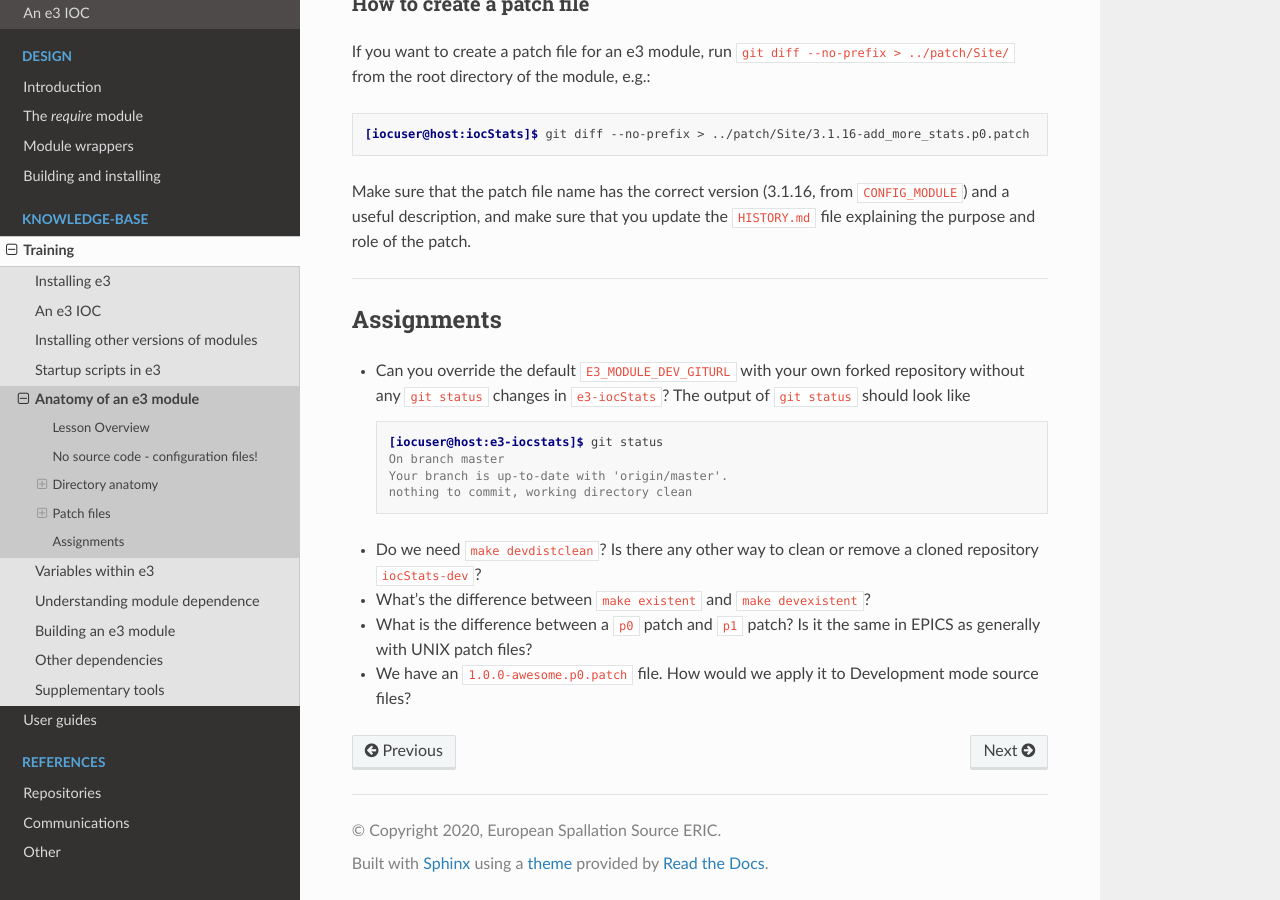
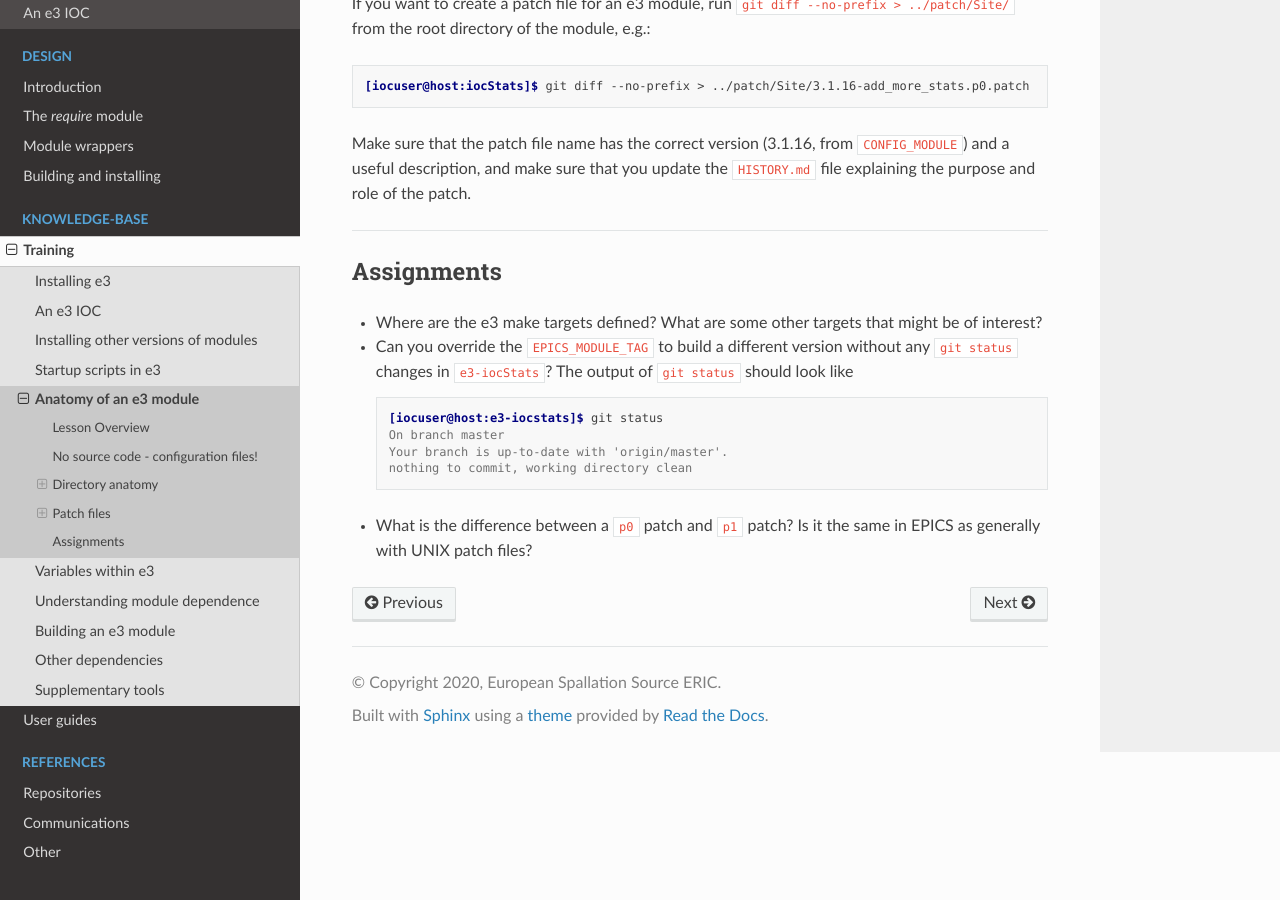
Before and after one commit to ttkorhonen/e3pages, a Sphinx documentation site: the page built from docs/kb/training/workbook/5_e3_modes.md, in a window 1280 px wide and 900 px high, scrolled down 6476 px. Built offline with Sphinx 7.4.7 and the Read the Docs theme 2.0.0, drawn with Linux system fonts in a browser that asks for light colours; some of the changed text lies outside the part shown.

Commit message:
Some more cleanup after removing dev mode text

````diff
--- a/docs/kb/training/workbook/5_e3_modes.md
+++ b/docs/kb/training/workbook/5_e3_modes.md
@@ -6,7 +6,6 @@ In this lesson, you'll learn how to do the following:
 
 * Understand why e3 wrappers don't hold any source code.
 * Understand the anatomy of an e3 wrapper.
-* Understand the difference between *Standard mode* and *Development mode*.
 * Learn how to apply and create patch files for EPICS base and other modules within e3.
 
 ---
@@ -119,7 +119,7 @@ As denoted in [Chapter 1](1_installing_e3.md), the standard make targets to buil
 * `make build`
 * `make install`
 
-The following additional `make` targets are of particular importance while using standard mode.
+The following additional `make` targets are of particular importance when working with an e3 module.
 
 * `make vars`: Prints out a list of relevant environment variables. Useful for debugging the environment.
 * `make debug`: Runs a debug of the build process, printing out the values of certain intermediate build variables.
@@ -255,7 +255,8 @@ explaining the purpose and role of the patch.
 
 ## Assignments
 
-* Can you override the default `E3_MODULE_DEV_GITURL` with your own forked repository without any `git status` changes in `e3-iocStats`? The output of `git status` should look like
+* Where are the e3 make targets defined? What are some other targets that might be of interest?
+* Can you override the `EPICS_MODULE_TAG` to build a different version without any `git status` changes in `e3-iocStats`? The output of `git status` should look like
 
   ```console
   [iocuser@host:e3-iocstats]$ git status
@@ -264,7 +265,4 @@ explaining the purpose and role of the patch.
   nothing to commit, working directory clean
   ```
 
-* Do we need `make devdistclean`? Is there any other way to clean or remove a cloned repository `iocStats-dev`? <!-- TODO: I feel like this is a question for us. Seriously, do we really need this? All it does is deletes the *-dev folder. -->
-* What's the difference between `make existent` and `make devexistent`?
 * What is the difference between a `p0` patch and `p1` patch? Is it the same in EPICS as generally with UNIX patch files?
-* We have an `1.0.0-awesome.p0.patch` file. How would we apply it to Development mode source files?
````
Also changed, not shown: other parts of docs/kb/training/workbook/5_e3_modes.md (+3 -2 lines).
